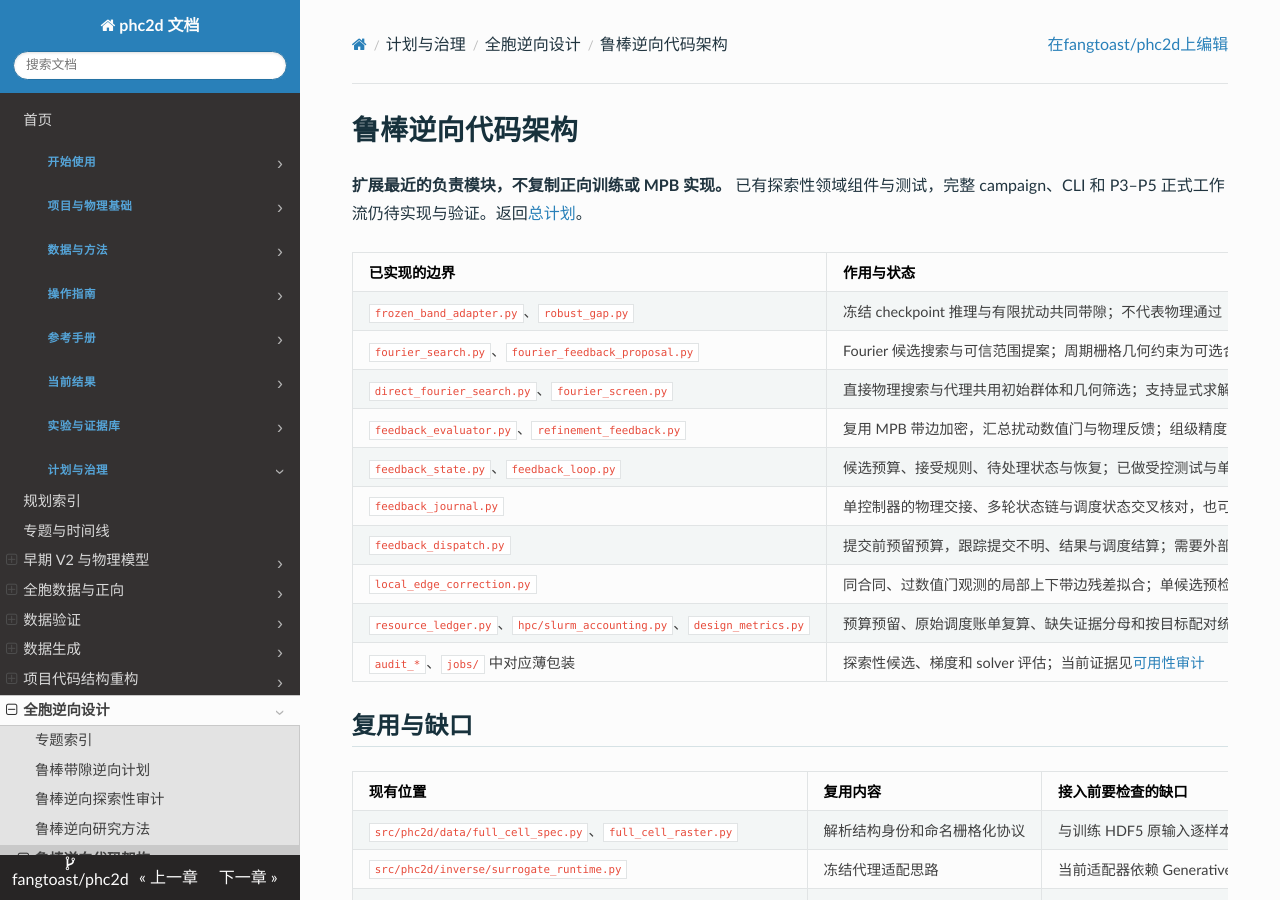
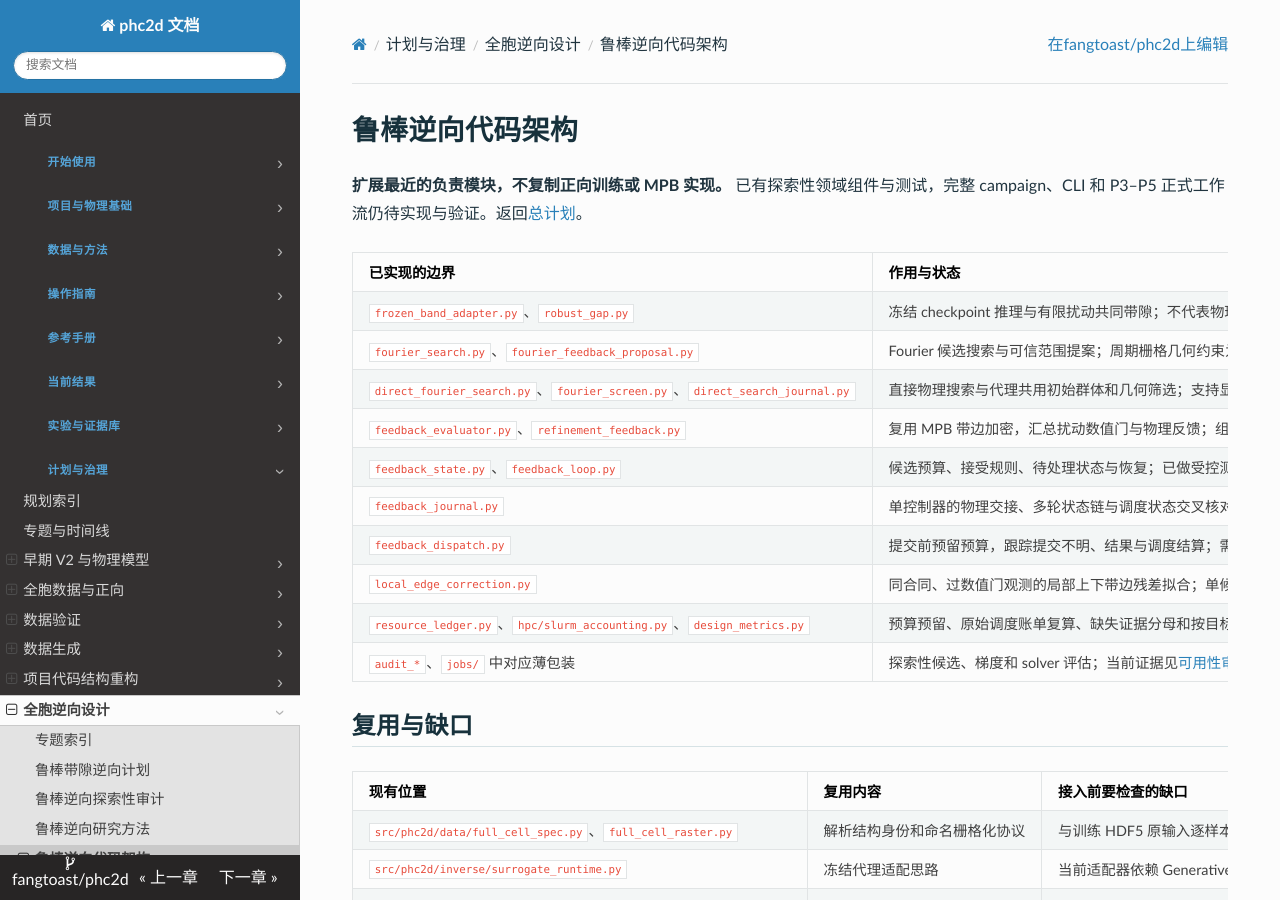
Before and after one commit to fangtoast/phc2d, an MkDocs documentation site: the page built from docs/planning/鲁棒带隙逆向/代码架构.md, in a window 1280 px wide and 900 px high. Built offline with MkDocs 1.6.1, drawn with Linux system fonts in a browser that asks for light colours.

Commit message:
docs: describe direct search journal boundary

```diff
--- a/docs/planning/鲁棒带隙逆向/代码架构.md
+++ b/docs/planning/鲁棒带隙逆向/代码架构.md
@@ -30,7 +30,7 @@ related_results:
 |---|---|
 | `frozen_band_adapter.py`、`robust_gap.py` | 冻结 checkpoint 推理与有限扰动共同带隙；不代表物理通过 |
 | `fourier_search.py`、`fourier_feedback_proposal.py` | Fourier 候选搜索与可信范围提案；周期栅格几何约束为可选合同 |
-| `direct_fourier_search.py`、`fourier_screen.py` | 直接物理搜索与代理共用初始群体和几何筛选；支持显式求解预算与持久化回调，已通过真实 MPB 小规模 smoke。同步接口尚无调度、崩溃恢复或正式 P5 对照结果 |
+| `direct_fourier_search.py`、`fourier_screen.py`、`direct_search_journal.py` | 直接物理搜索与代理共用初始群体和几何筛选；支持显式求解预算和单控制器日志重放，已通过真实 MPB 小规模 smoke。已记录结果可在同一冻结合同下重放；状态不明的求解必须外部对账，不自动重试。调用方仍负责持久化原始求解证据、资源账目和调度；尚无正式 P5 对照结果 |
 | `feedback_evaluator.py`、`refinement_feedback.py` | 复用 MPB 带边加密，汇总扰动数值门与物理反馈；组级精度策略要求成员使用同一合同，并在升级时重新评估整组，尚未接入正式 campaign |
 | `feedback_state.py`、`feedback_loop.py` | 候选预算、接受规则、待处理状态与恢复；已做受控测试与单候选真实交接预检，未完成多轮真实 campaign |
 | `feedback_journal.py` | 单控制器的物理交接、多轮状态链与调度状态交叉核对，也可保存终止失败的调度记录；真实成功单轮可回放，多轮和失败恢复目前为受控测试 |
```
